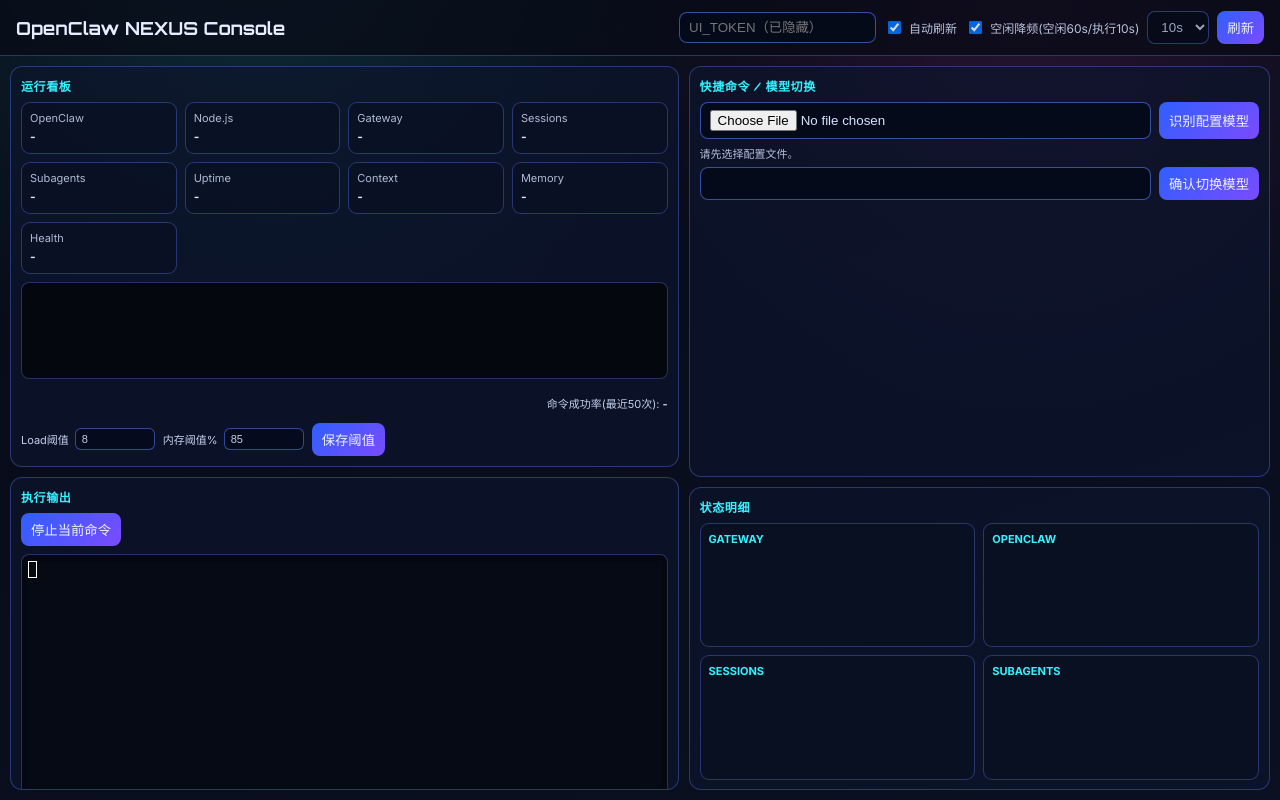
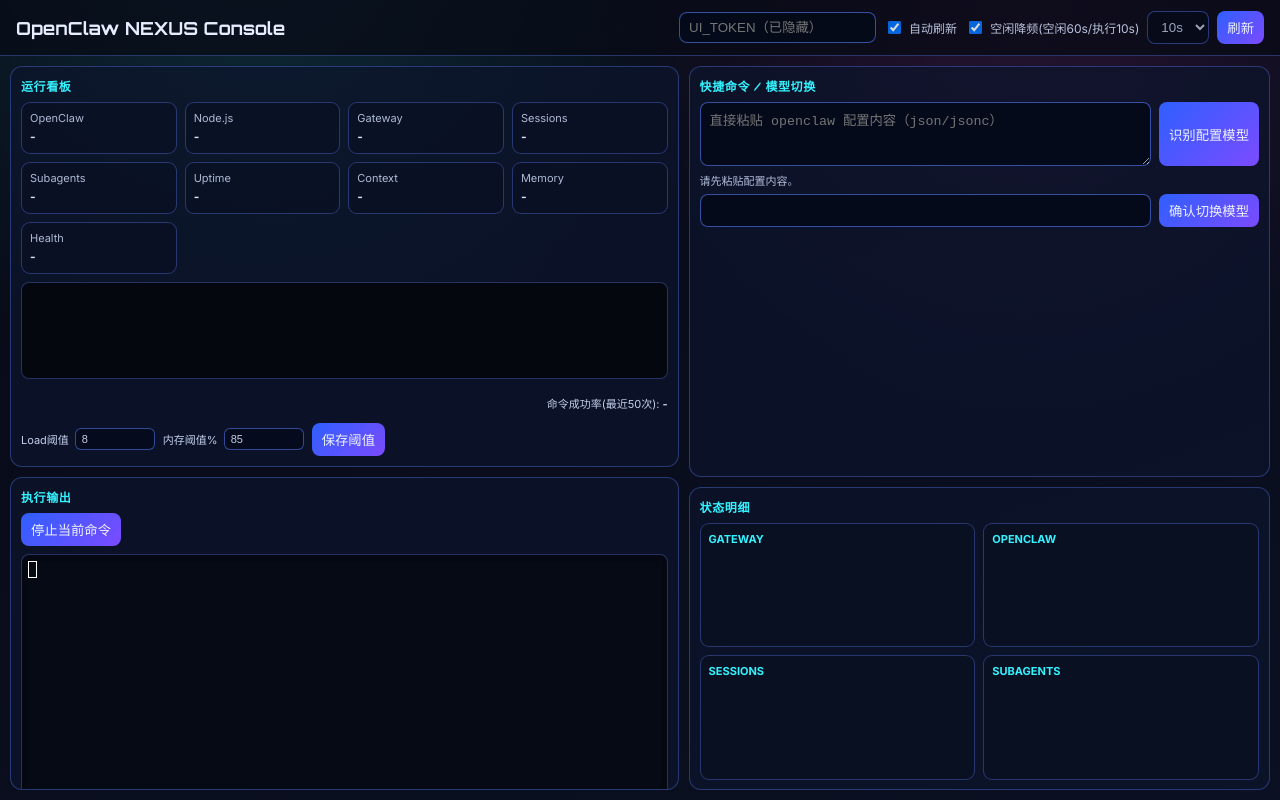
Before and after one commit to zhanfangege/openclaw-ui-ops, a website: page openclaw-ui/public/index.html in a window 1280 px wide. Both pictures are taken after a click on the button "识别配置模型". Drawn offline with nearby package versions, Linux system fonts and the light colour scheme; no server answers.

Commit message:
ux: switch model config input from file upload to paste textarea

```diff
--- a/openclaw-ui/public/app.js
+++ b/openclaw-ui/public/app.js
@@ -4,7 +4,7 @@ const autoRefreshEl = $('autoRefresh');
 const refreshIntervalEl = $('refreshInterval');
 const smartRefreshEl = $('smartRefresh');
 const quickWrap = $('quickCommands');
-const modelConfigFileEl = $('modelConfigFile');
+const modelConfigTextEl = $('modelConfigText');
 const parseModelConfigEl = $('parseModelConfig');
 const modelHintsEl = $('modelHints');
 const modelSelectEl = $('modelSelect');
@@ -254,12 +254,11 @@ refreshIntervalEl.onchange = () => {
   startAutoRefresh();
 };
 parseModelConfigEl.onclick = async () => {
-  const f = modelConfigFileEl.files?.[0];
-  if (!f) {
-    modelHintsEl.textContent = '请先选择配置文件。';
+  const raw = (modelConfigTextEl.value || '').trim();
+  if (!raw) {
+    modelHintsEl.textContent = '请先粘贴配置内容。';
     return;
   }
-  const raw = await f.text();
   const cleaned = raw
     .replace(/\/\/.*$/gm, '')
     .replace(/\/\*[\s\S]*?\*\//g, '');
--- a/openclaw-ui/public/index.html
+++ b/openclaw-ui/public/index.html
@@ -52,10 +52,10 @@
       <section class="panel quick-panel">
         <h2>快捷命令 / 模型切换</h2>
         <div class="model-upload">
-          <input id="modelConfigFile" type="file" accept=".json,.jsonc,.txt" />
+          <textarea id="modelConfigText" placeholder="直接粘贴 openclaw 配置内容（json/jsonc）"></textarea>
           <button id="parseModelConfig">识别配置模型</button>
         </div>
-        <div id="modelHints" class="model-hints">可上传 openclaw 配置文件，先识别模型，再手动确认切换。</div>
+        <div id="modelHints" class="model-hints">可直接粘贴配置内容，先识别模型，再手动确认切换。</div>
         <div class="model-switch">
           <select id="modelSelect"></select>
           <button id="applyModel">确认切换模型</button>
--- a/openclaw-ui/public/styles.css
+++ b/openclaw-ui/public/styles.css
@@ -76,8 +76,8 @@ h2 { margin: 0 0 8px; font-size: 12px; letter-spacing: 0.6px; text-transform: up
 .thresholds input { width:80px; padding:4px 6px; border-radius:6px; font-size:11px; }
 @keyframes pulse { 0%{ box-shadow:0 0 0 0 rgba(255,88,122,.45);} 100%{ box-shadow:0 0 0 8px rgba(255,88,122,0);} }
 
-.model-upload { display:flex; gap:8px; margin-bottom:6px; }
-.model-upload input { flex:1; }
+.model-upload { display:flex; gap:8px; margin-bottom:6px; align-items:stretch; }
+.model-upload textarea { flex:1; min-height:64px; resize:vertical; background: var(--input-bg); color: var(--text); border:1px solid var(--input-border); border-radius:8px; padding:7px 9px; }
 .model-hints { font-size:11px; opacity:.82; margin-bottom:6px; }
 .model-switch { display:flex; gap:8px; margin-bottom:6px; }
 .model-switch select { flex:1; background: var(--input-bg); color: var(--text); border:1px solid var(--input-border); border-radius:8px; padding:7px 9px; appearance:none; }
```
Also changed, not shown: memory/2026-03-04.md (+6 -0 lines).
